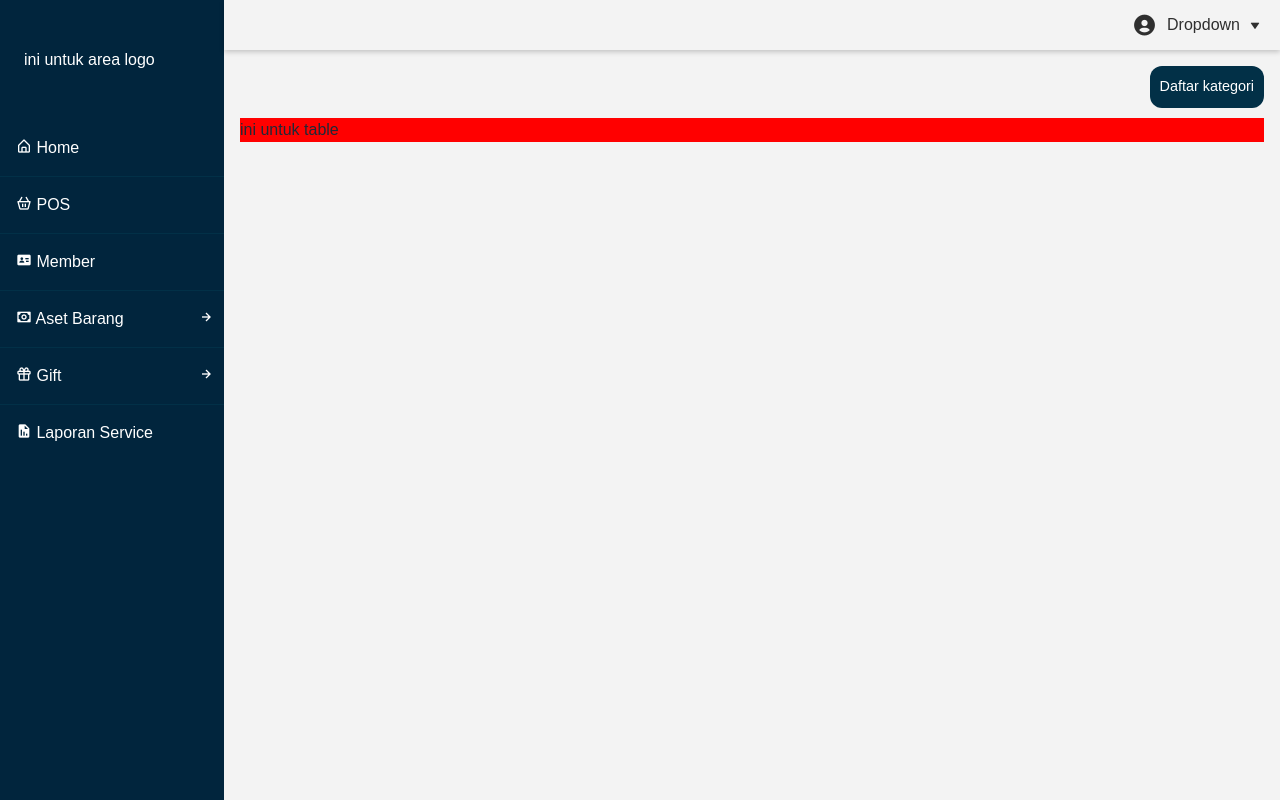
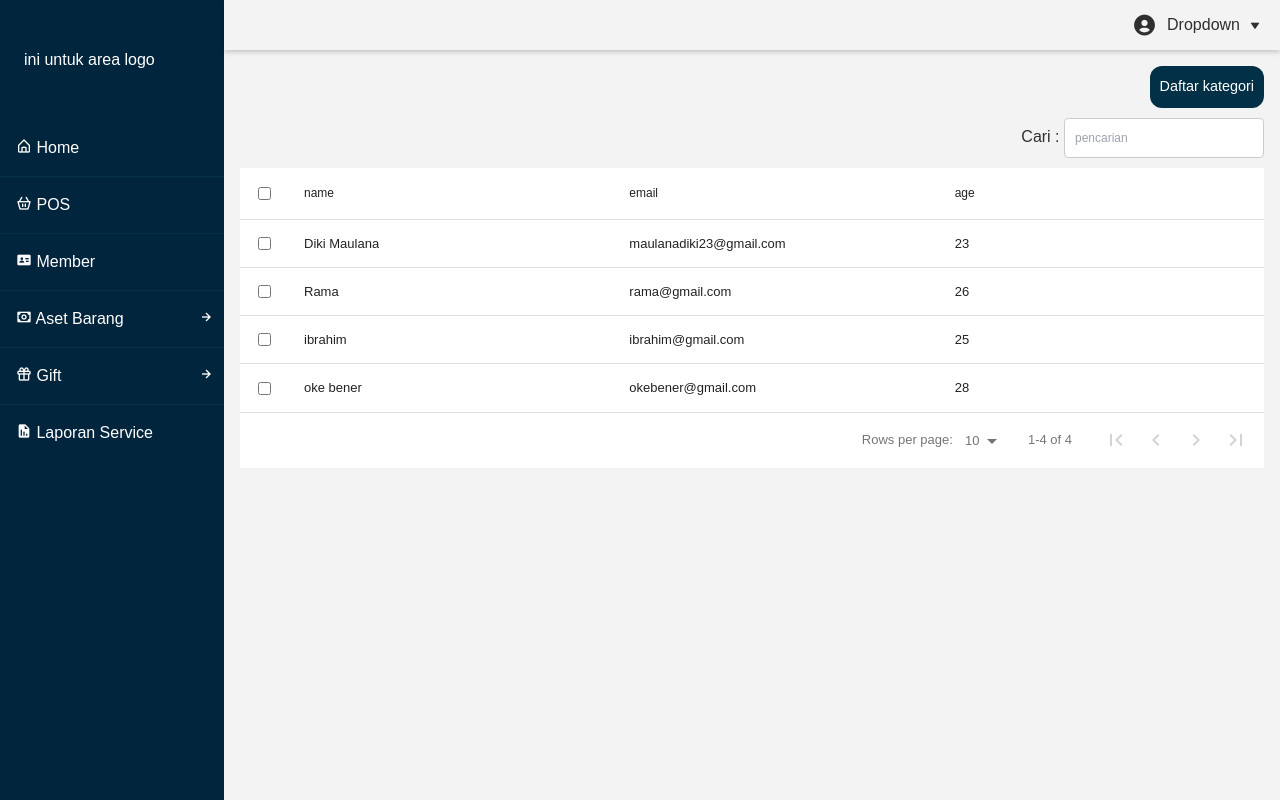
Before and after one commit to maulanadiki/next-pos, a Next.js app: page /aset in a window 1280 px wide. Built offline with nearby package versions, Linux system fonts and the light colour scheme.

Commit message:
pembuatan datatables

```diff
--- a/package.json
+++ b/package.json
@@ -10,6 +10,8 @@
   },
   "dependencies": {
     "autoprefixer": "10.4.14",
+    "datatables.net": "^1.13.4",
+    "datatables.net-dt": "^1.13.4",
     "eslint": "8.43.0",
     "eslint-config-next": "13.4.7",
     "highcharts": "^11.1.0",
@@ -19,6 +21,7 @@
     "nodemon": "^2.0.22",
     "postcss": "8.4.24",
     "react": "18.2.0",
+    "react-data-table-component": "^7.5.3",
     "react-dom": "18.2.0",
     "tailwindcss": "3.3.2"
   },
--- a/src/Layout/Layout.jsx
+++ b/src/Layout/Layout.jsx
@@ -2,6 +2,8 @@ import Navbar from '@/component/navbar/Navbar'
 import TopNavbar from '@/component/topnavbar/TopNavbar'
 import React from 'react'
 import './index.css'
+
+
 
 const Layout = ({ children }) => {
   return (
--- a/src/app/aset/aset.css
+++ b/src/app/aset/aset.css
@@ -28,6 +28,26 @@
    width: 100%;
    position: static;
    overflow: auto;
-   background-color: red;
    margin-top: 10px;
 }
+.table__search{
+    text-align: end;
+    margin-bottom: 10px;
+    color: var(--text-black);
+}
+.search__table{
+padding: 10px;
+  border: 1px solid #ccc;
+  border-radius: 4px;
+  font-size: 12px;
+  width: 200px;
+  background-color: #fff;
+}
+.search__table ::placeholder {
+    color: #fff;
+  }
+  .search__table:focus {
+    outline: none;
+    border-color: var(--blue-pursian-400);
+    box-shadow: 0 0 5px rgba(108, 99, 255, 0.3);
+  }
--- a/src/app/aset/page.jsx
+++ b/src/app/aset/page.jsx
@@ -2,9 +2,59 @@
 import React, { useState } from 'react'
 import Layout from '@/Layout/Layout'
 import './aset.css'
+import DataTable from 'react-data-table-component'
 
 const Page = () => {
-
+  const columns = [
+    {
+      name:'name',
+      selector:row=>row.name,
+      sortable:true
+    },
+    {
+      name:'email',
+      selector:row=>row.email,
+      sortable:true
+    },
+    {
+      name:'age',
+      selector:row=>row.age,
+      sortable:true
+    },
+  ];
+  const data = [
+    {
+        id:1,
+        name:'Diki Maulana',
+        email:'maulanadiki23@gmail.com',
+        age:23
+    } ,
+    {
+        id:2,
+        name:'Rama',
+        email:'rama@gmail.com',
+        age:26
+    } ,
+    {
+        id:3,
+        name:'ibrahim',
+        email:'ibrahim@gmail.com',
+        age:25
+    } ,
+    {
+        id:4,
+        name:'oke bener',
+        email:'okebener@gmail.com',
+        age:28
+    }
+  ]
+  const [record,setRecord] = useState(data)
+  function handleFilter (event) {
+    const newData = data.filter(row=>{
+      return row.name.toLocaleLowerCase().includes(event.target.value.toLocaleLowerCase())
+    })
+    setRecord(newData)
+  }
   return (
     <Layout>
       <div className="container__kategori">
@@ -13,7 +63,10 @@ const Page = () => {
 
         </div>
         <div className="container__table">
-          ini untuk table
+          <div className="table__search">
+            Cari : <input type="text" onChange={handleFilter} className='search__table' placeholder='pencarian'/></div>
+          <DataTable columns={columns} data={record} selectableRows fixedHeader pagination>
+          </DataTable>
         </div>
 
       </div>
--- a/src/app/globals.css
+++ b/src/app/globals.css
@@ -21,6 +21,7 @@ h6{
 }
 *{
   font-family: 'Poppins', sans-serif;
+
 }
 
 ::-webkit-scrollbar {
```
Also changed, not shown: 1 other file (tests, documents, lock files or other folders).
